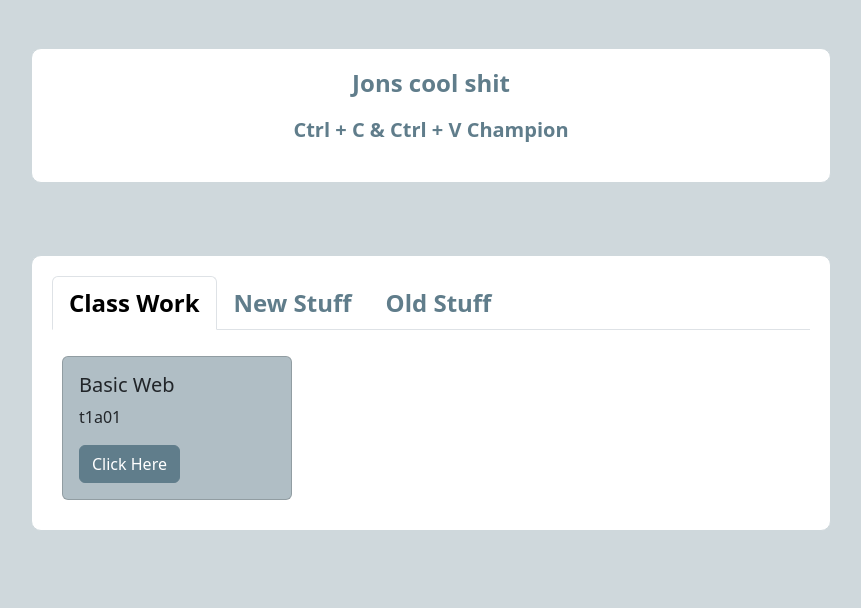
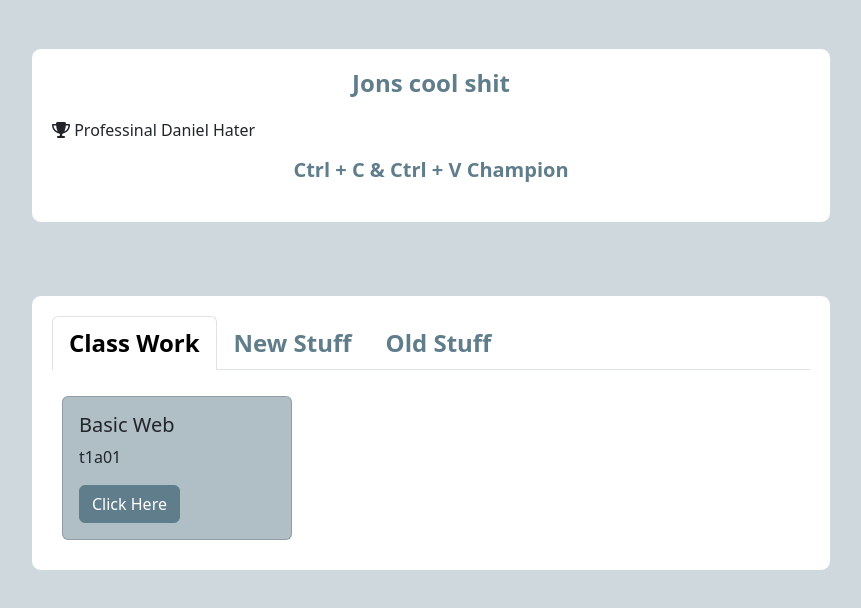
Before and after one commit to TheActualZenaldV2/Game-Development-2023, a plain HTML site: page assignments/index.html in a window 1280 px wide. Shown: the whole page, without its empty margins (209-1070 px from the left). Drawn offline with nearby package versions, Linux system fonts and the light colour scheme.

Commit message:
Update index.html

```diff
--- a/assignments/index.html
+++ b/assignments/index.html
@@ -15,6 +15,7 @@
 
     <div class="container">
         <h1 class="section-title" style="text-align: center;">Jons cool shit</h1>
+        <p> <i class="fa-solid fa-trophy"></i> Professinal Daniel Hater</p>
         <h3 class="section-title" style="text-align: center; font-size: 20px;">Ctrl + C & Ctrl + V Champion</h3>
     </div>
     <br><br><br>
```
